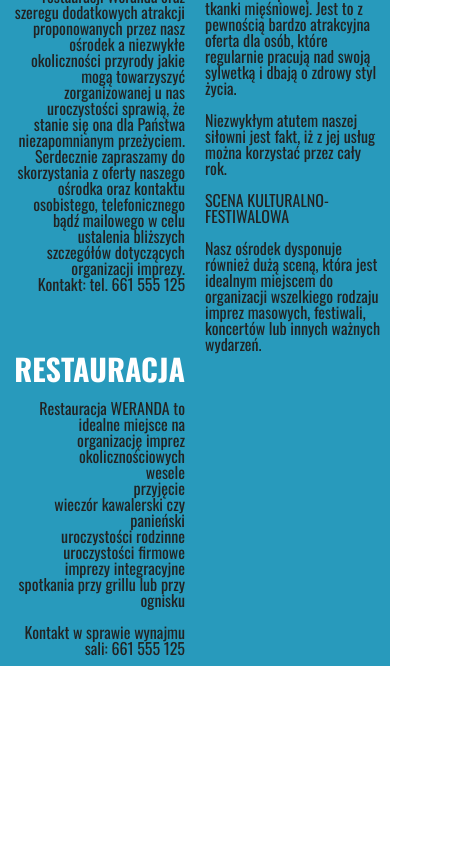
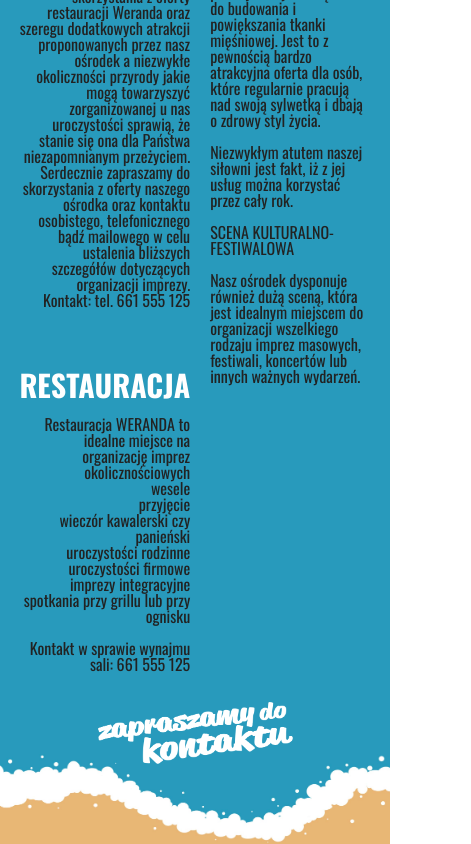
Before and after one commit to woyteka/deczno, a plain HTML site: page index.html in a window 390 px wide. Shown: the part 2375-3219 px from the top of the page, 471 px wide, since content can reach past the window. Before the commit the page ends 3041 px from the top, so only its background shows below. Drawn offline with nearby package versions, Linux system fonts and the light colour scheme.

Commit message:
deczno05

```diff
--- a/css/responsive.css
+++ b/css/responsive.css
@@ -161,4 +161,17 @@ top:100px;
             padding-top:20px;
         }
 
+        .container-img-brzeg-dol{
+            display: flex;
+            flex-direction: column;
+            justify-content: center;
+            margin-top: -10px;
+            background-color:#289abc;
+        }
+
+        .zapraszamypng{
+            margin-top:20px;
+            width:50%;
+        }
+
 }
--- a/css/style.css
+++ b/css/style.css
@@ -686,7 +686,7 @@ z-index: 1;
     width:50%;
     justify-content: right;
     text-align: right;
-    padding:0 10px 10px 10px;
+    padding:0 10px 10px 100px;
 
 }
 
@@ -702,5 +702,34 @@ z-index: 1;
     width:50%;
     justify-content: left;
     text-align: left;
-    padding:0 10px 10px 10px;
+    padding:0 100px 10px 10px;
 }
+
+/*
+---------------------------
+06 kontenery z grafiką dolego brzegu i napisem zapraszamy...
+---------------------------
+*/
+
+.container-img-brzeg-dol{
+    display: flex;
+    flex-direction: column;
+    justify-content: center;
+    margin-top: -100px;
+    background-color:#289abc;
+}
+
+.img-zapraszamy{
+display: flex;
+justify-content: center;
+z-index: 88;
+background-color:#289abc;
+
+
+}
+
+.zapraszamypng{
+    box-sizing: border-box;
+    z-index: 88;
+    width:30%;
+}
--- a/index.html
+++ b/index.html
@@ -172,6 +172,10 @@ Ceny obowiązujące w sezonie 2019<br><br></p>
 </div>
 </div>
 
+
+
     </div>
+    <div class="img-zapraszamy"><img class="zapraszamypng" src="img/zapraszamy.png"></div>
+    <div class="container-img-brzeg-dol"><img src="img/brzeg-dol.jpg"></div>
 </body>
 </html>
```
Also changed, not shown: img/brzeg-dol.jpg (added), img/zapraszamy.png (added).
